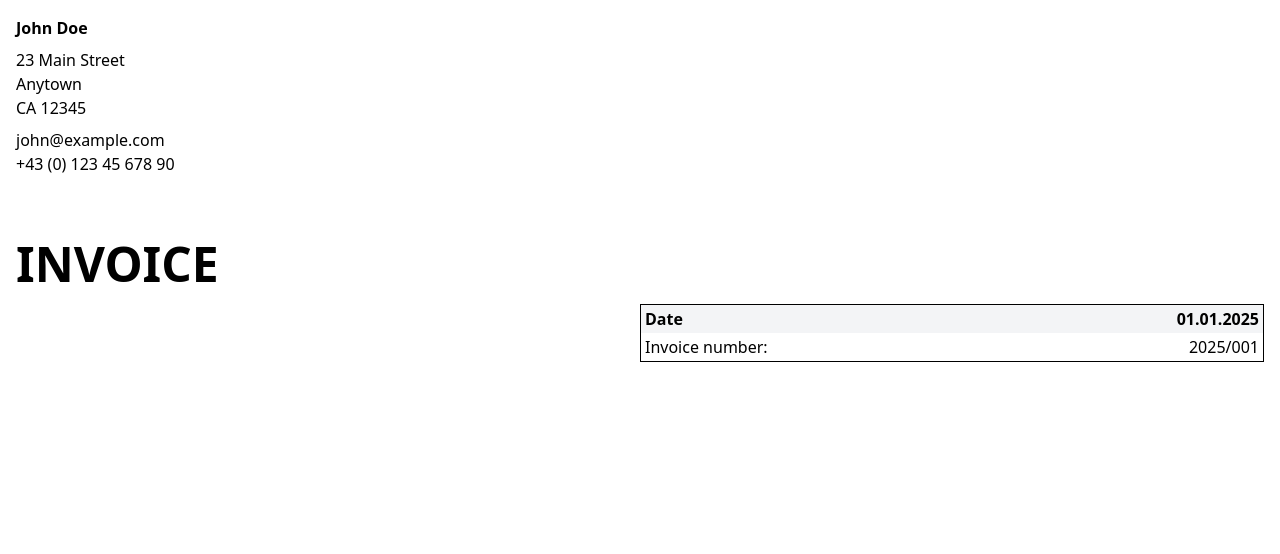
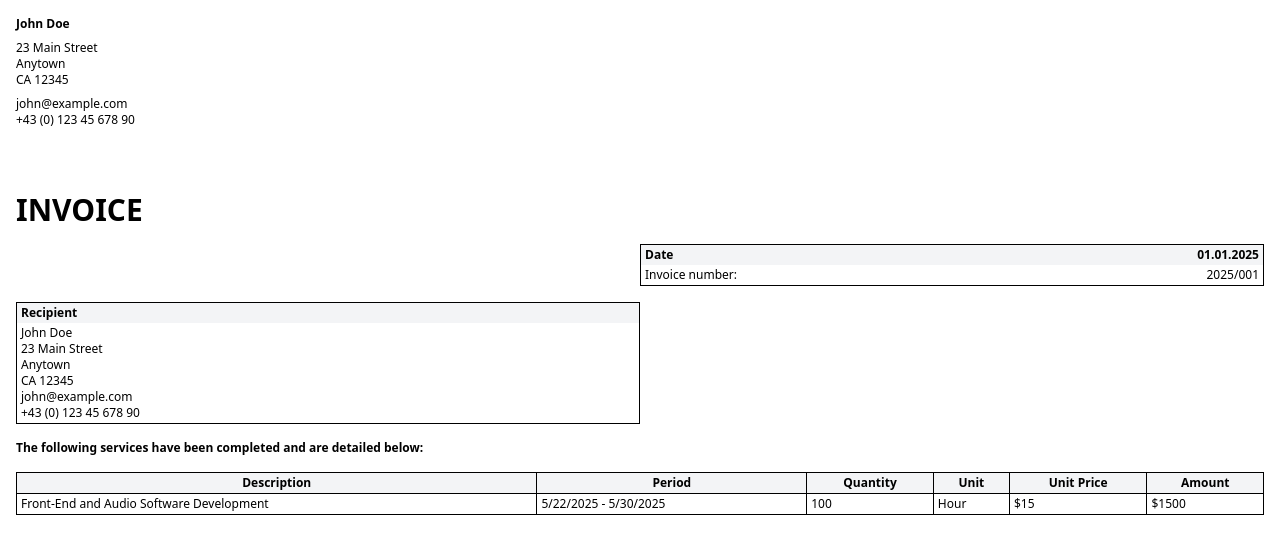
Before and after one commit to eldarsadykov/web-invoice, a Vue app: page / in a window 1280 px wide. Shown: the top 554 px of the page. Built offline with nearby package versions, Linux system fonts and the light colour scheme; the HTML template or start-up script is replaced by a standard one.

Commit message:
Add Table.

```diff
--- a/src/App.vue
+++ b/src/App.vue
@@ -1,12 +1,28 @@
-<script setup lang="ts">
-import InvoiceHeader from '@/components/Header/InvoiceHeader.vue'
-import DateBlock from '@/components/DateBlock/DateBlock.vue'
-</script>
-
 <template>
-  <div class="p-4 grid gap-4">
+  <div class="p-4 grid gap-4 text-xs">
     <InvoiceHeader />
-    <h1 class="font-bold text-5xl uppercase mt-12">Invoice</h1>
-    <DateBlock/>
+    <h1 class="font-bold text-3xl uppercase mt-12">Invoice</h1>
+    <DateBlock />
+    <RecipientBlock />
+    <div class="font-bold">The following services have been completed and are detailed below:</div>
+    <ItemsTable :items="exampleData" />
   </div>
 </template>
+
+<script setup lang="ts">
+import InvoiceHeader from '@/components/InvoiceHeader/InvoiceHeader.vue'
+import DateBlock from '@/components/DateBlock/DateBlock.vue'
+import RecipientBlock from '@/components/DateBlock/RecipientBlock.vue'
+import ItemsTable from '@/components/ItemsTable/ItemsTable.vue'
+import type { InvoiceItem } from '@/components/ItemsTable/invoice-item'
+
+const exampleData: InvoiceItem[] = [
+  {
+    description: 'Front-End and Audio Software Development',
+    period: { start: new Date('2025-05-22'), end: new Date('2025-05-30') },
+    quantity: 100,
+    unit: 'Hour',
+    price: 15,
+  },
+]
+</script>
--- a/src/components/DateBlock/DateBlockRow.vue
+++ b/src/components/DateBlock/DateBlockRow.vue
@@ -1,6 +1,6 @@
 <template>
   <div>
-    <div class="px-1 py-0.5 flex justify-between">
+    <div class="px-1 py-0.5 flex justify-between whitespace-pre-line">
       <span> {{ label }}</span>
       <span v-if="value"> {{ value }}</span>
     </div>
--- /dev/null
+++ b/src/components/DateBlock/RecipientBlock.vue
@@ -0,0 +1,31 @@
+<template>
+  <div>
+    <table class="w-1/2 border">
+      <thead class="bg-gray-100">
+        <tr>
+          <th scope="col">
+            <DateBlockRow label="Recipient" />
+          </th>
+        </tr>
+      </thead>
+      <tbody>
+        <tr>
+          <td>
+            <DateBlockRow :label="recipientData" />
+          </td>
+        </tr>
+      </tbody>
+    </table>
+  </div>
+</template>
+
+<script setup lang="ts">
+import DateBlockRow from '@/components/DateBlock/DateBlockRow.vue'
+const recipientData = `John Doe
+23 Main Street
+Anytown
+CA 12345
+john@example.com
++43 (0) 123 45 678 90
+`
+</script>
--- a/src/components/Header/InvoiceHeader.vue
+++ b/src/components/InvoiceHeader/InvoiceHeader.vue
@@ -5,7 +5,7 @@
 </template>
 
 <script setup lang="ts">
-import ServiceProviderInfo from '@/components/Header/ServiceProviderInfo.vue'
+import ServiceProviderInfo from '@/components/InvoiceHeader/ServiceProviderInfo.vue'
 
 const name = 'John Doe'
 
--- a/src/components/Header/ServiceProviderInfo.vue
+++ b/src/components/InvoiceHeader/ServiceProviderInfo.vue
@@ -1,12 +1,12 @@
 <template>
-  <div class="grid gap-2">
+  <div class="grid gap-2 whitespace-pre-line">
     <div class="font-bold">
       {{ name }}
     </div>
-    <div class="whitespace-pre-line">
+    <div>
       {{ address }}
     </div>
-    <div class="whitespace-pre-line">
+    <div>
       {{ contactInfo }}
     </div>
   </div>
--- /dev/null
+++ b/src/components/ItemsTable/ItemsTable.vue
@@ -0,0 +1,49 @@
+<template>
+  <table class="border">
+    <thead class="bg-gray-100">
+      <tr>
+        <ItemsTableHeaderCell v-for="title of headerCellsFiltered" :key="title">
+          {{ title }}
+        </ItemsTableHeaderCell>
+      </tr>
+    </thead>
+    <tbody>
+      <ItemsTableRow v-for="item of items" :key="item.description" :item="item" />
+    </tbody>
+  </table>
+</template>
+
+<script setup lang="ts">
+import type { InvoiceItem } from '@/components/ItemsTable/invoice-item'
+import { computed } from 'vue'
+import ItemsTableRow from '@/components/ItemsTable/ItemsTableRow.vue'
+import ItemsTableHeaderCell from '@/components/ItemsTable/ItemsTableHeaderCell.vue'
+
+const props = defineProps<{
+  items: InvoiceItem[]
+}>()
+
+enum HeaderCell {
+  Description = 'Description',
+  Period = 'Period',
+  Quantity = 'Quantity',
+  Unit = 'Unit',
+  UnitPrice = 'Unit Price',
+  Amount = 'Amount',
+}
+
+const headerCells: HeaderCell[] = [
+  HeaderCell.Description,
+  HeaderCell.Period,
+  HeaderCell.Quantity,
+  HeaderCell.Unit,
+  HeaderCell.UnitPrice,
+  HeaderCell.Amount,
+]
+
+const showPeriod = computed(() => props.items.some((invoice) => invoice.period !== undefined))
+
+const headerCellsFiltered = computed(() =>
+  headerCells.filter((cell) => showPeriod.value || cell !== HeaderCell.Period),
+)
+</script>
--- /dev/null
+++ b/src/components/ItemsTable/ItemsTableCell.vue
@@ -0,0 +1,5 @@
+<template>
+  <td class="border px-1 py-0.5">
+    <slot />
+  </td>
+</template>
--- /dev/null
+++ b/src/components/ItemsTable/ItemsTableHeaderCell.vue
@@ -0,0 +1,5 @@
+<template>
+  <th scope="col" class="border px-1 py-0.5">
+    <slot />
+  </th>
+</template>
--- /dev/null
+++ b/src/components/ItemsTable/ItemsTableRow.vue
@@ -0,0 +1,25 @@
+<template>
+  <tr class="border">
+    <ItemsTableCell>{{ description }}</ItemsTableCell>
+    <ItemsTableCell v-if="period">
+      {{ period.start.toLocaleDateString() }} -
+      {{ period.end.toLocaleDateString() }}
+    </ItemsTableCell>
+    <ItemsTableCell v-else>-</ItemsTableCell>
+    <ItemsTableCell>{{ quantity }}</ItemsTableCell>
+    <ItemsTableCell>{{ unit }}</ItemsTableCell>
+    <ItemsTableCell>${{ price }}</ItemsTableCell>
+    <ItemsTableCell>${{ quantity * price }}</ItemsTableCell>
+  </tr>
+</template>
+
+<script setup lang="ts">
+import type { InvoiceItem } from '@/components/ItemsTable/invoice-item'
+import ItemsTableCell from '@/components/ItemsTable/ItemsTableCell.vue'
+
+const props = defineProps<{
+  item: InvoiceItem
+}>()
+
+const { description, period, quantity, unit, price } = props.item
+</script>
--- /dev/null
+++ b/src/components/ItemsTable/invoice-item.d.ts
@@ -0,0 +1,7 @@
+export type InvoiceItem = {
+  description: string
+  period?: { start: Date; end: Date }
+  quantity: number
+  unit: string
+  price: number
+}
```
